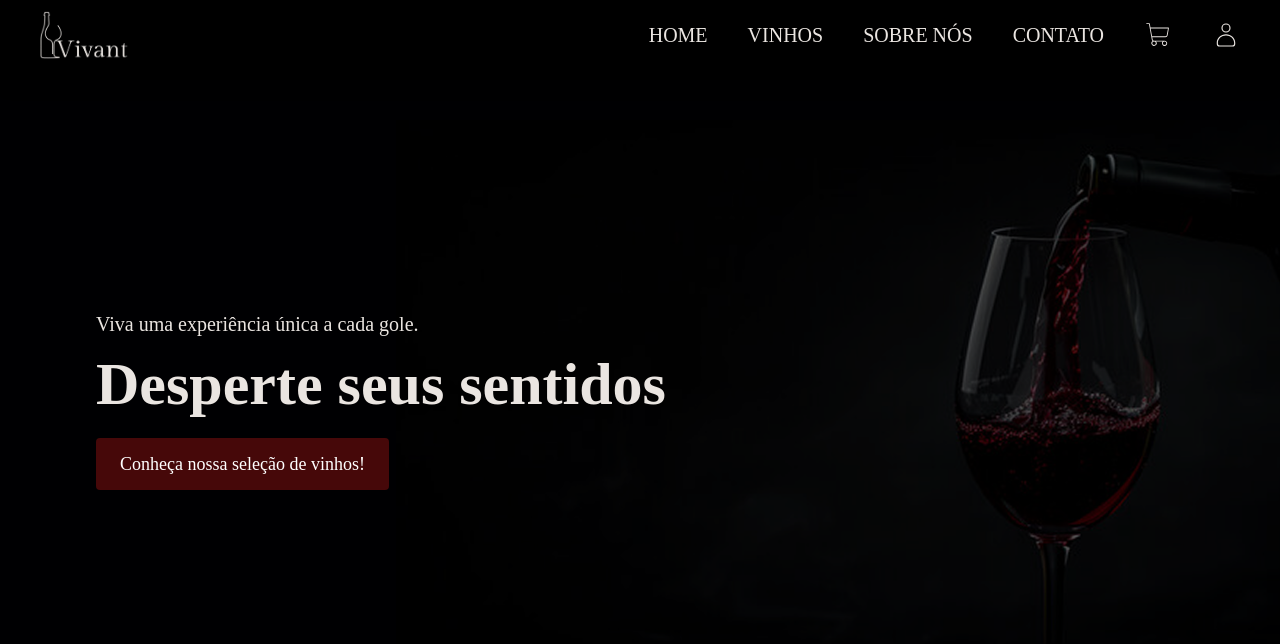
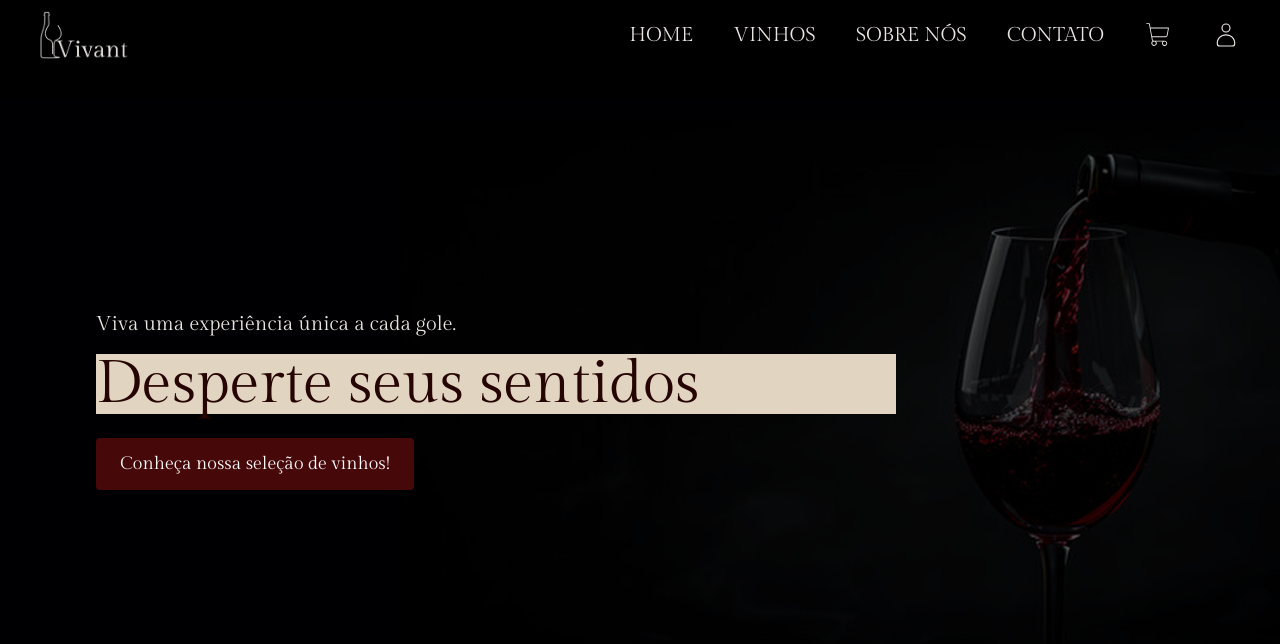
Before and after one commit to Raick-Staine/FrontEnd-Projeto3, a Next.js app: page / in a window 1280 px wide. Shown: the top 644 px of the page. Built offline with nearby package versions, Linux system fonts and the light colour scheme.

Commit message:
correções

```diff
--- a/src/components/LadingPage/index.js
+++ b/src/components/LadingPage/index.js
@@ -10,7 +10,7 @@ export default function LadingPage() {
                 <p className="text-lg md:text-xl">
                     Viva uma experiência única a cada gole.
                 </p>
-                <h1 className="text-4xl md:text-6xl font-bold mt-4 w-200">
+                <h1 className="text-4xl md:text-6xl mt-4 w-200 text-[#260401] bg-primary">
                     Desperte seus sentidos
                 </h1>
                 <button className="mt-6 px-6 py-3 bg-red-950 text-white text-lg rounded">
--- a/src/styles/globals.css
+++ b/src/styles/globals.css
@@ -1,5 +1,18 @@
+@import url('https://fonts.googleapis.com/css2?family=Gilda+Display&display=swap');
 @import "tailwindcss";
-@import url('https://fonts.googleapis.com/css2?family=Gilda+Display&display=swap');
+
+@layer utilities {
+  .bg-primary {
+    background-color: var(--wheat);
+  }
+  .text-secondary {
+    color: var(--secondary-color);
+  }
+}
+
+@theme {
+  --font-roboto: "Gilda Display", sans-serif;
+}
 
 
 :root {
```
